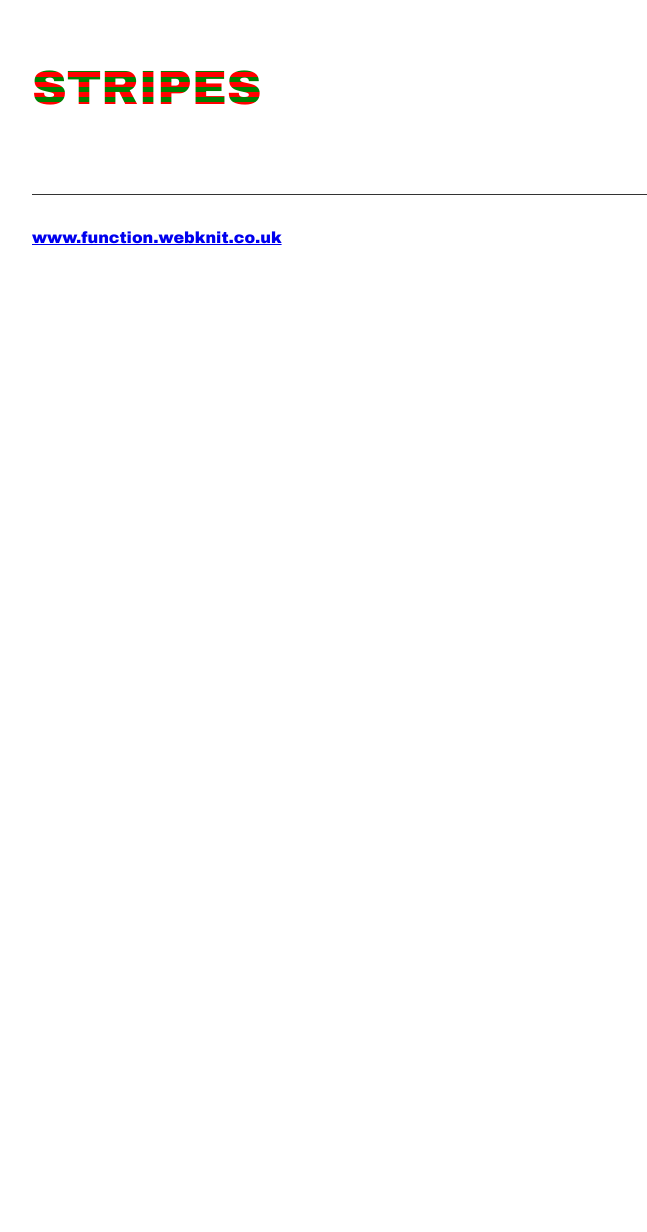
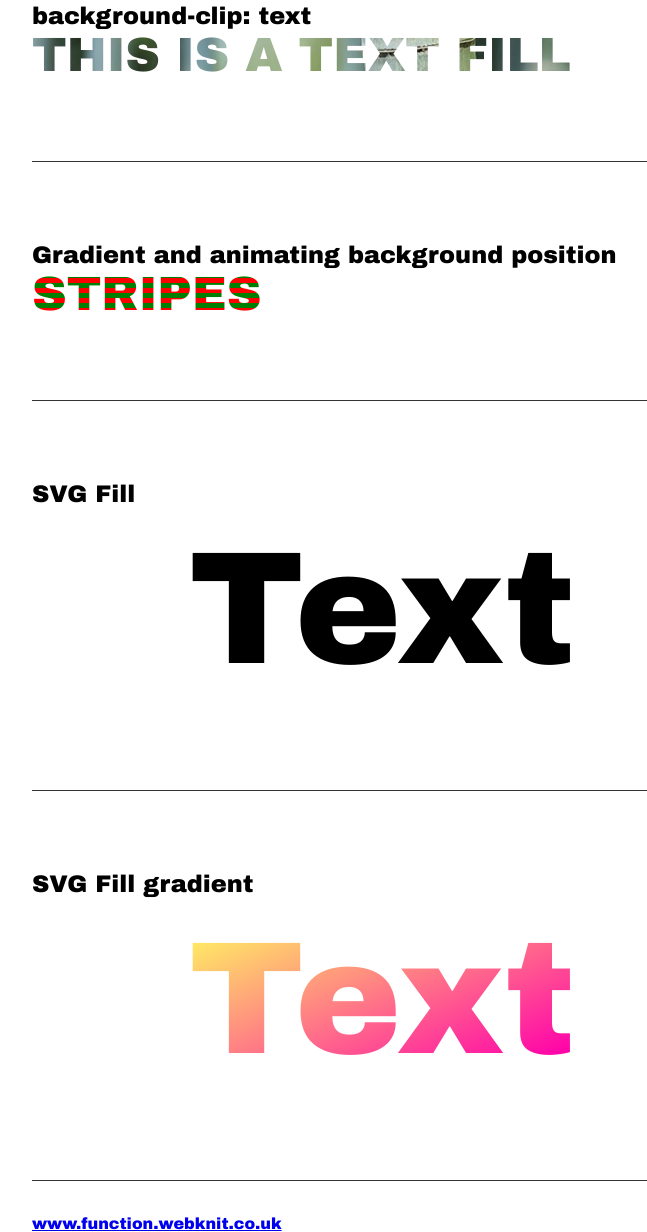
Before and after one commit to webknit/Text-fills, a plain HTML site: page index.html in a window 1280 px wide. Shown: the part 332-1564 px from the top of the page, without its empty margins (258-905 px from the left). Before the commit the page ends 800 px from the top, so only its background shows below. Drawn offline with Linux system fonts and the light colour scheme.

Commit message:
adding some SVG gradient demos

```diff
--- a/index.html
+++ b/index.html
@@ -10,6 +10,19 @@
 
 <body>
 
+	<svg>
+
+		<defs>
+
+			<linearGradient id="gr-simple" x1="0" y1="0" x2="100%" y2="100%">
+				<stop stop-color="hsl(50, 100%, 70%)" offset="10%"/>
+				<stop stop-color="hsl(320, 100%, 50%)" offset="90%"/>
+			</linearGradient>
+
+		</defs>
+
+	</svg>
+
 	<div class="main-body">
 
 		<h1>Text Fills</h1>
@@ -18,13 +31,53 @@
 
 		<section>
 
+			<h2>background-clip: text</h2>
+
 			<div class="text-box text-box--one">This is a text fill</div>
 
 		</section>
 
 		<section>
 
+			<h2>Gradient and animating background position</h2>
+
 			<div class="text-box text-box--two">Stripes</div>
+
+		</section>
+
+		<section>
+
+			<h2>SVG Fill</h2>
+
+			<!--  viewBox === x y width height -->
+
+			<svg viewBox="0 0 70 20">
+			  <text text-anchor="middle"
+			          x="50%"
+			          y="50%"
+			          dy=".35em"
+			          >
+			      Text
+			    </text>
+			</svg>
+
+		</section>
+
+		<section>
+
+			<h2>SVG Fill gradient</h2>
+
+			<svg viewBox="0 0 70 20">
+
+			  <text text-anchor="middle"
+			          x="50%"
+			          y="50%"
+			          dy=".35em"
+			          fill="url(#gr-simple)"
+			          >
+			      Text
+			    </text>
+			</svg>
 
 		</section>
 
```
